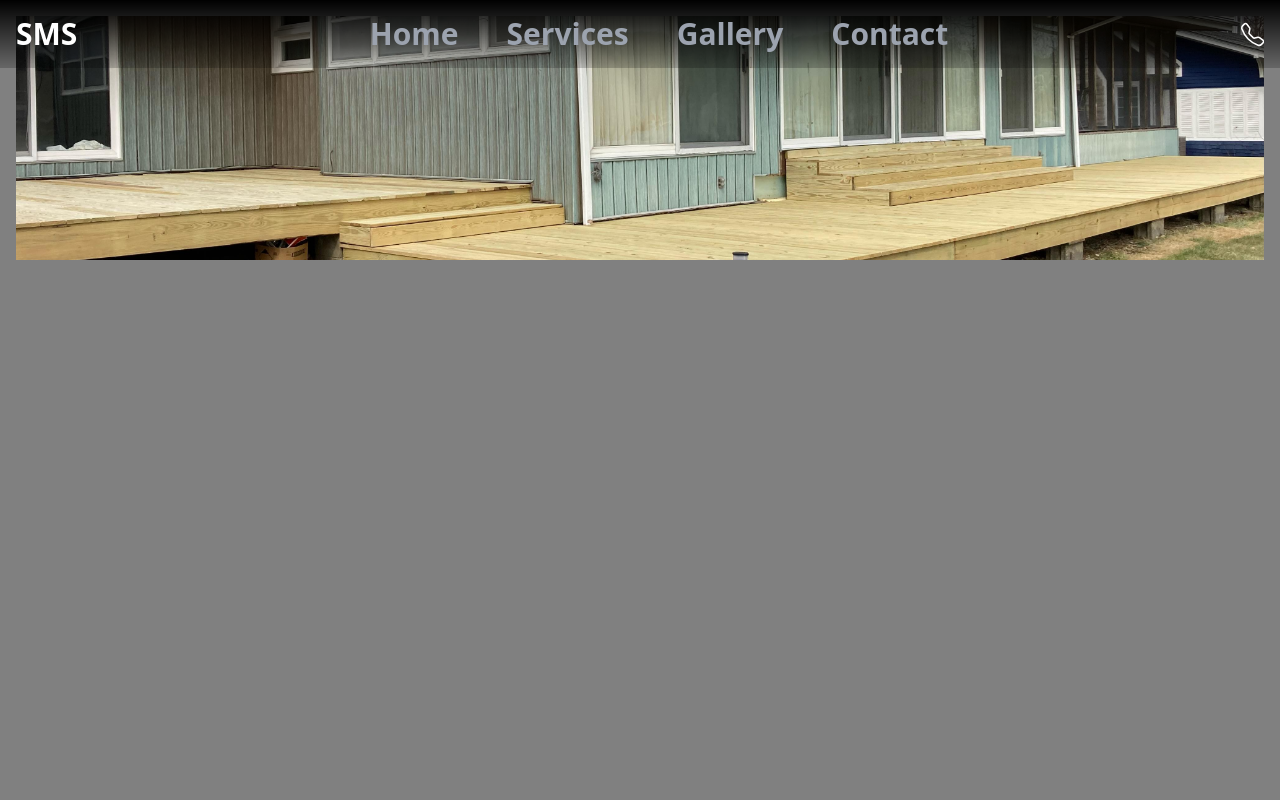
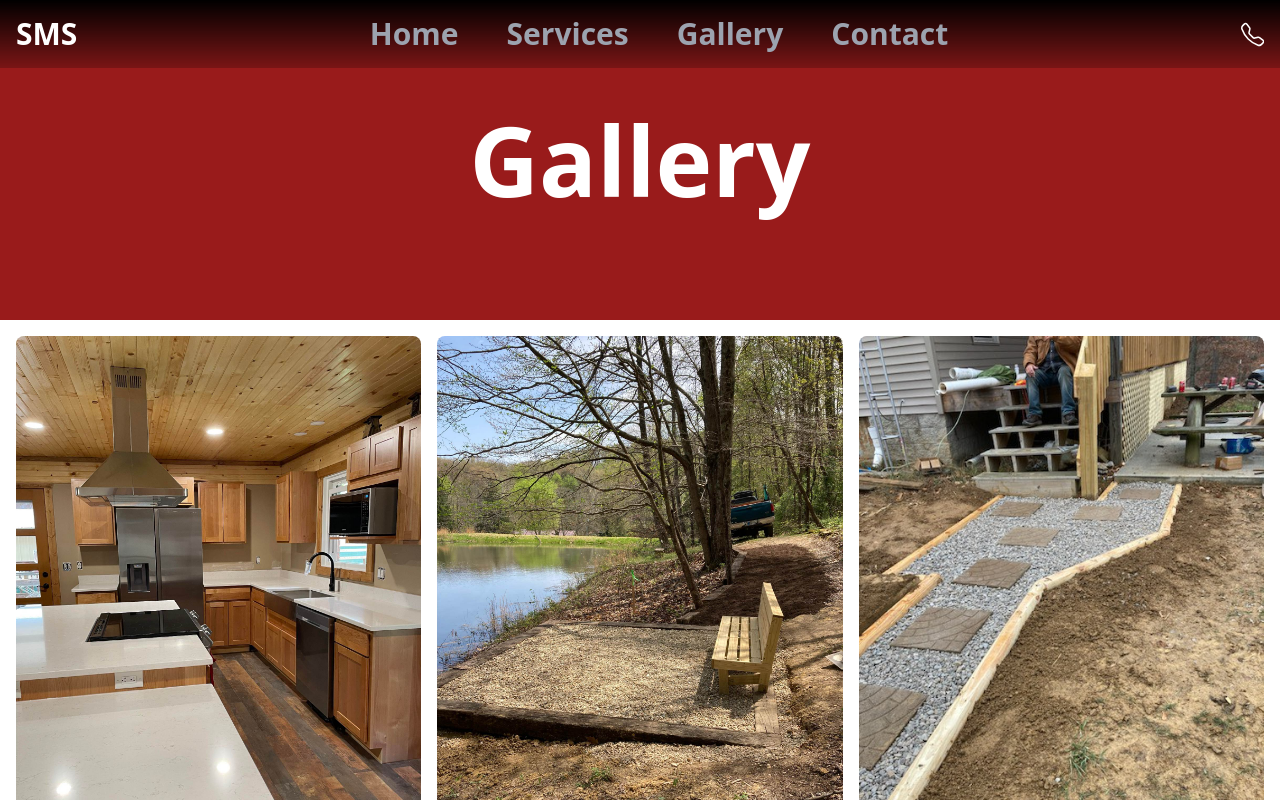
Before and after one commit to Nicholas-Abell/handy_man, a React (Create React App) app: page /gallery in a window 1280 px wide. Shown: the top 800 px of the page. Built offline with nearby package versions, Linux system fonts and the light colour scheme.

Commit message:
gallery layout

```diff
--- a/src/components/AboutUs.js
+++ b/src/components/AboutUs.js
@@ -3,7 +3,7 @@ import React from 'react';
 const AboutUs = () => {
     return (
         <div className='text-center flex flex-col gap-4 justify-center items-center py-24 px-4 md:px-48 text-black bg-white'>
-            <h1 className='text-4xl'>About Us</h1>
+            <h1 className='text-4xl text-red-800 font-bold'>About Us</h1>
             <p className='text-2xl'>Lorem, ipsum dolor sit amet consectetur adipisicing elit. Blanditiis, id. Ducimus nam enim saepe quibusdam asperiores impedit provident corporis,
                 a quasi quas rem beatae placeat perspiciatis obcaecati? Fugiat,
                 deserunt recusandae.</p>
--- a/src/components/Card.js
+++ b/src/components/Card.js
@@ -2,7 +2,7 @@ import React from 'react'
 
 const Card = ({ img, title }) => {
     return (
-        <div className='bg-white border-black border-4 rounded-lg min-w-[250px] h-[250px] w-[250px] cursor-pointer hover:shadow-lg scrollbar-hide z-10'>
+        <div className='bg-red-800 text-white border-black border-4 rounded-lg min-w-[250px] h-[250px] w-[250px] cursor-pointer hover:shadow-lg scrollbar-hide z-10'>
             <div className=' rounded w-full h-[70%]'
                 style={{
                     backgroundImage: `url(${img})`,
--- a/src/components/CardHolder.js
+++ b/src/components/CardHolder.js
@@ -8,7 +8,7 @@ import deck2 from '../assets/images/deck_1.jpg';
 
 const CardHolder = () => {
     return (
-        <div className='w-full relative border-black border-t-4 border-b-4 bg-black py-8 px-[20px] lg:px-4 flex flex-wrap items-center justify-center gap-4 lg:bg-fixed bg-center bg-no-repeat bg-cover'
+        <div className='w-full relative border-black border-t-4 border-b-4 bg-black py-8 px-[20px] lg:px-4 flex flex-wrap items-center justify-center gap-4 lg:gap-12 lg:bg-fixed bg-center bg-no-repeat bg-cover'
             style={{
                 backgroundImage: `url(${parallax})`,
             }}>
--- a/src/components/Hero.js
+++ b/src/components/Hero.js
@@ -17,7 +17,7 @@ const Hero = () => {
             <img src={before} className='top-0 left-0 w-full h-screen object-cover absolute z-10 ease-in opacity-100 duration-[3s]' style={fadeOut ? { opacity: '0', transitionDelay: '1s' } : { opacity: '100' }} />
             <div className='bg-black/10 absolute top-0 w-full h-screen'></div>
             <div className='absolute top-0 w-full h-full flex flex-col justify-center items-center z-20'>
-                <div className='flex flex-col items-center justify-center gap-8 bg-black/70 p-12 rounded-full min-w-[500px] md:min-w-[600px]'>
+                <div className='flex flex-col items-center justify-center gap-8 bg-red-900/70 p-12 rounded-full min-w-[500px] md:min-w-[600px]'>
                     <h1 className='text-white text-3xl lg:text-7xl'>Transform Your Home</h1>
                     <p className='text-white text-xl lg:text-3xl'>Handyman</p>
                     <button className='bg-slate-200/30 text-black hover:bg-white ease-in duration-300'>Call for Estimates</button>
--- a/src/index.css
+++ b/src/index.css
@@ -9,10 +9,6 @@
 .scrollbar-hide {
   -ms-overflow-style: none;
   scrollbar-width: none;
-}
-
-body {
-  background-color: gray;
 }
 
 @layer base {
--- a/src/pages/Gallery.js
+++ b/src/pages/Gallery.js
@@ -1,25 +1,42 @@
-import React from 'react'
+import React from 'react';
 
+//images
 import deck2 from '../assets/images/deck_1.jpg';
 import cabinet from '../assets/images/shelving_1.jpg';
 import awning1 from '../assets/images/awning.jpg';
 import pathWay1 from '../assets/images/pathway_1.jpg';
 import bench from '../assets/images/bench.jpg';
 import patio from '../assets/images/patio.jpg';
-import BeforeAfter from '../components/BeforeAfter';
+import shelving from '../assets/images/shelving_2.jpg';
+import railing from '../assets/images/railing.jpg';
+import pipe from '../assets/images/pipe.jpg';
+import machinery from '../assets/images/machinery.jpg';
+import awning2 from '../assets/images/awning_2.jpg';
+import after from '../assets/images/after.jpg';
+
 
 const Gallery = () => {
   return (
     <>
-      <div className='grid grid-rows-6 lg:grid-rows-12 grid-cols-2 lg:grid-cols-3 gap-4 h-[80vh] p-4'>
-        <img src={deck2} className='row-span-5 col-span-3 object-cover w-full h-full' />
-        {/* <img src={bench} className='row-span-4 object-cover w-full h-full' />
-        <img src={pathWay1} className='row-span-5 lg:row-span-6 object-cover w-full h-full' />
-        <img src={patio} className='row-span-6 object-cover w-full h-full' />
-        <img src={awning1} className='row-span-5 hidden lg:block object-cover w-full h-full' /> */}
+      <div className='w-full min-h-[40vh] bg-red-800 text-white flex justify-center items-center'>
+        <h1 className='text-5xl lg:text-8xl'>Gallery</h1>
+      </div>
+      <div className='w-full grid grid-cols-2 lg:grid-cols-3 gap-4 pt-4 px-4'>
+        <img src={after} className='w-full h-auto object-cover rounded-lg' />
+        <img src={bench} className='w-full h-auto object-cover rounded-lg' />
+        <img src={pathWay1} className='w-full h-auto object-cover rounded-lg' />
+        <img src={patio} className='w-full h-auto object-cover rounded-lg' />
+        <img src={shelving} className='w-full h-auto object-cover rounded-lg' />
+        <img src={railing} className='w-full h-auto object-cover rounded-lg' />
+        <img src={cabinet} className='w-full h-auto object-cover rounded-lg' />
+        <img src={machinery} className='w-full h-auto object-cover rounded-lg' />
+        <img src={pipe} className='w-full h-auto object-cover rounded-lg' />
+        <img src={awning2} className='w-full h-auto object-cover rounded-lg' />
+        <img src={awning1} className='w-full h-auto object-cover rounded-lg row-span-1 col-span-1' />
+        <img src={deck2} className='w-full h-auto object-cover rounded-lg row-span-1 col-span-1' />
       </div>
     </>
-  )
-}
+  );
+};
 
-export default Gallery
+export default Gallery;
--- a/src/pages/Home.js
+++ b/src/pages/Home.js
@@ -37,21 +37,21 @@ const Home = () => {
             <AboutUs />
             <CardHolder />
             <IconBanner />
-            <div className='w-full flex' >
+            <div className='w-full flex bg-red-800'>
                 <div className='flex justify-center items-center w-[50%]'>
-                    <h1 ref={ref1} className={`${isInView1 ? "slide-in-bottom" : "invisible"
+                    <h1 ref={ref1} className={`text-white ${isInView1 ? "slide-in-bottom" : "invisible"
                         } transition-all duration-1000 ease-out opacity-0 translate-x-[-80px]`}>Exterior</h1>
                 </div>
                 <div className='flex flex-col justify-center items-center w-[50%]'>
                     <img src={deck2} className='h-full object-cover' />
                 </div>
             </div>
-            <div className='w-full flex bg-[#BFBFBF]'>
+            <div className='w-full flex bg-red-800'>
                 <div className='flex flex-col justify-center items-center w-[50%]'>
                     <img src={deck2} className='h-full object-cover' />
                 </div>
                 <div className='flex justify-center items-center w-[50%]'>
-                    <h1 ref={ref2} className={`${isInView2 ? "slide-in-bottom" : "invisible"
+                    <h1 ref={ref2} className={`text-white ${isInView2 ? "slide-in-bottom" : "invisible"
                         } transition-all duration-1000 ease-out opacity-0 translate-x-[80px]`}>Interior</h1>
                 </div>
             </div>
```
